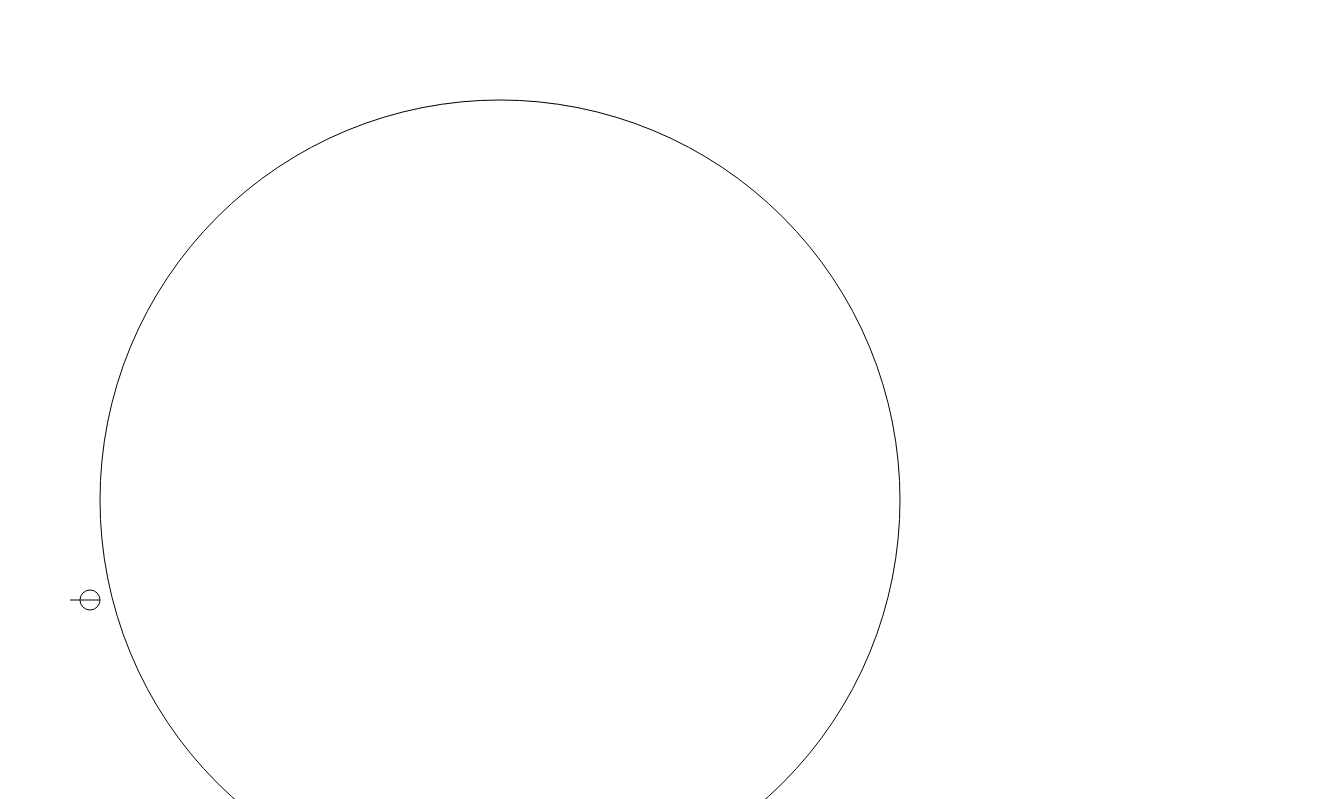
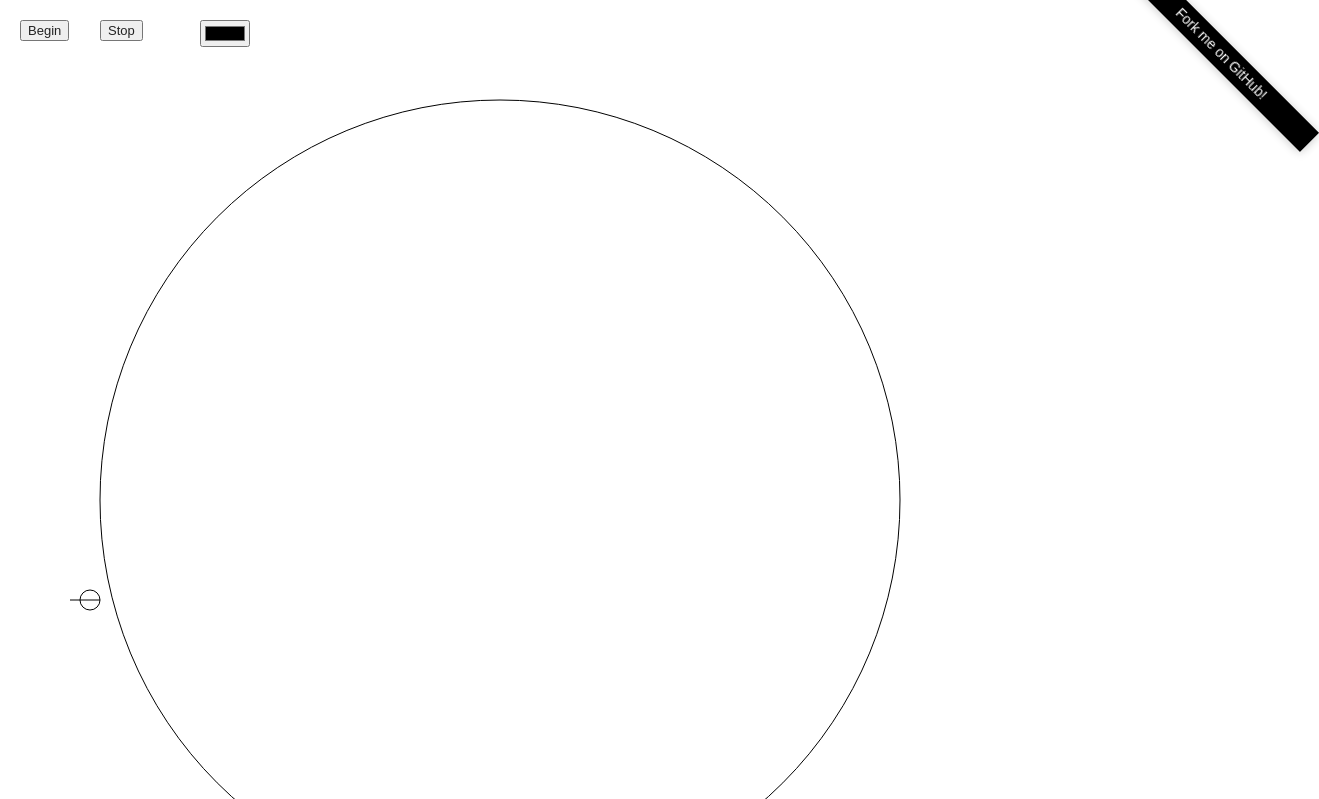
Before and after one commit to culshaw/canvasBling, a plain HTML site: page index.html in a window 1280 px wide. Shown: the top 799 px of the page, 1319 px wide, since content can reach past the window. Drawn offline with nearby package versions, Linux system fonts and the light colour scheme.

Commit message:
Added colour choices, github forking;
Also added UI messages, very dirty but gets the point across

```diff
--- a/css/style.css
+++ b/css/style.css
@@ -7,8 +7,8 @@ audio, canvas, video { display: inline-block; *display: inline; *zoom: 1; }
 audio:not([controls]) { display: none; }
 [hidden] { display: none; }
 
-html { font-size: 100%; overflow-y: scroll; -webkit-text-size-adjust: 100%; -ms-text-size-adjust: 100%; }
-body { margin: 0; font-size: 13px; line-height: 1.231; }
+html { font-size: 100%; overflow-y: scroll; overflow-x: hidden; -webkit-text-size-adjust: 100%; -ms-text-size-adjust: 100%; }
+body { margin: 0; font-size: 13px; line-height: 1.231; overflow-x: hidden;}
 body, button, input, select, textarea { font-family: sans-serif; color: #222; }
 
 ::-moz-selection { background: #fe57a1; color: #fff; text-shadow: none; }
@@ -63,23 +63,97 @@ td { vertical-align: top; }
 
 
 /* ==|== primary styles =====================================================
-   Author: Ian Culshaw
+   Author: Ian Culshaw http://www.ianculshaw.co.uk
    ========================================================================== */
 
-
-@-webkit-keyframes rotater { from { -webkit-transform: rotate(0deg); } to { -webkit-transform: rotate(360deg); }}
+#main {
+	position: relative;
+}
 
 #canvas { -webkit-animation: rotater 20s infinite forwards linear; -webkit-transform-origin: center center;  }
 
-/*#myCanvas { position: absolute; top: 210px; }/**/
+#begin, #stop, #color {
+	position: absolute;
+	top: 20px;
+	left: 20px;
+}
+
+#stop {
+	left:  100px;
+}
+
+#color {
+	 left:  200px;
+}
+
+	.forcolor {
+		position: absolute;
+		left: 380px;
+		top: 23px;
+		display: block;
+	}
+
+#github {
+  right: -65px;
+  height: 30px;
+  top: 40px;
+  position: absolute;
+  text-decoration: none;
+  width: 250px;
+  -webkit-transform: rotate(45deg);
+  -moz-transform: rotate(45deg);
+  transform: rotate(45deg);
+}
+	#github span {
+		background: black;
+		color: white;
+		font-size: 14px;
+		left: 0;
+		padding: 5px 0;
+		position: absolute;
+		text-align: center;
+		width: 250px;
+		box-shadow: rgba(0,0,0, 0.2) 1px 1px 10px;
+		-webkit-transition: opacity 1s;
+		-moz-transition: opacity 1s;
+	}
+	#github span:last-child {
+		/* this is the backside */
+		background: red;
+		opacity: 0;
+	}
+
+	#github:hover span:first-child {
+	  opacity: 0;
+	}
+	#github:hover span:last-child {
+	  opacity: 1;
+	}
 
 
+@media all and (-webkit-transform-3d) {
+	#github {
 
+	}
+		#github span {
+			opacity: 1 !important;
+			-webkit-backface-visibility: hidden;
+			-webkit-transition: -webkit-transform 1s;
+		}
 
+			#github span:last-child {
+				-webkit-transform: rotateX(180deg);
 
+			}
 
+			#github:hover span:first-child {
+				-webkit-transform: rotateX(180deg);
+			}
+			#github:hover span:last-child {
+				-webkit-transform: rotateX(360deg);
 
-
+			}
+}
 
 
 /* ==|== non-semantic helper classes ======================================== */
--- a/index.html
+++ b/index.html
@@ -7,7 +7,7 @@
   <meta charset="utf-8">
   <meta http-equiv="X-UA-Compatible" content="IE=edge,chrome=1">
 
-  <title></title>
+  <title>Canvas Bling</title>
   <meta name="description" content="">
   <meta name="author" content="">
 
@@ -24,23 +24,17 @@
 
   <div id="container">
     <header>
-
     </header>
+    <a id="github" target="_blank" href="https://github.com/culshaw">
+      <span>Fork me on GitHub!</span>
+      <span>Thanks for support!</span>
+    </a>
     <div id="main" role="main">
-		<!--<div class="container" style="width: 1000px; height: 500px; overflow: hidden; position: relative; background: #f4f4f2;">
-			<div style="width: 1000px; height: 500px; position: absolute; z-index: 500;">
-				<div style="float: left; width: 250px; height: 500px; background: pink;"></div>
-				<div style="float: left; width: 500px; height: 500px; background: transparent;">
-					<div style="width: 500px; height: 100px; background: pink;"></div>
-					<div style="width: 500px; height: 300px; background: transparent;"></div>
-					<div style="width: 500px; height: 100px; background: pink;"></div>
-				</div>
-				<div style="float: left; width: 250px; height: 500px; background: pink;"></div>
-			</div>
-		</div>-->
 		<canvas id="myCanvas" width="1000" height="1000" style="margin: 0 auto"></canvas>
 		<input type="button" id="begin" value="Begin" />
 		<input type="button" id="stop" value="Stop" />
+		<input type="color" id="color" value="#000000" /><span style="display: none" class="forcolor"> &larr; Change the hex to change colours :)<br />Once there is more than 180deg &darr; scroll for another effect!! &uarr;
+		</span>
     </div>
     <footer>
 
--- a/js/script.js
+++ b/js/script.js
@@ -1,8 +1,9 @@
-/* Author:
+/* Author: Ian Culshaw http://www.ianculshaw.co.uk
 
 */
 
 $(document).ready(function() {
+
 	function draw(){
 	  var canvas = document.getElementById('myCanvas');
 	  if (canvas.getContext){
@@ -61,6 +62,7 @@ $(document).ready(function() {
 	    //ctx.arc(0,0,400,0,Math.PI*2,true); // Outer circle
 	    ctx.moveTo(0,0);
 	    ctx.arc(100, 400, 10, 0, Math.PI*2, true);
+	    ctx.strokeStyle = $('#color').val()||'#000';
 	    ctx.stroke();
 		ctx.restore();
 
@@ -70,6 +72,7 @@ $(document).ready(function() {
 	draw();
 
 	$('#begin').click(function(event) {
+		$('.forcolor').show();
 		event.preventDefault();
 		shallIStop = false;
 		animate();
```
